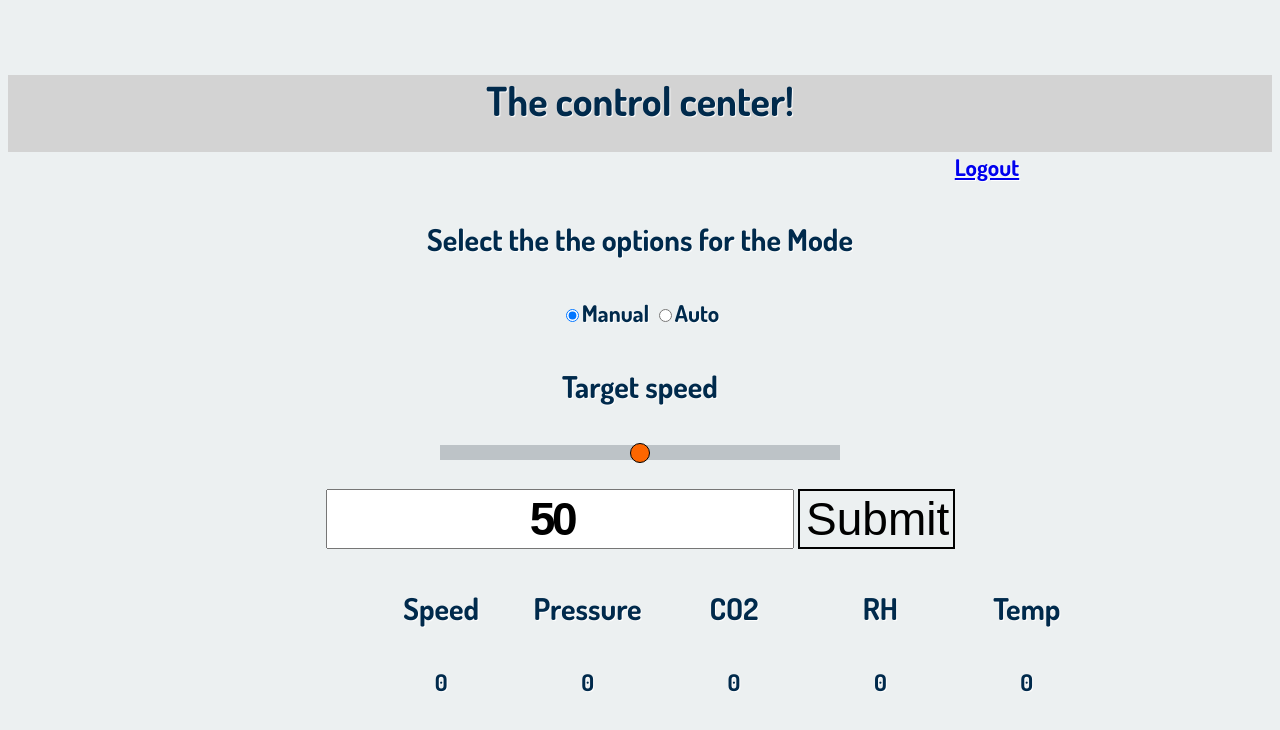
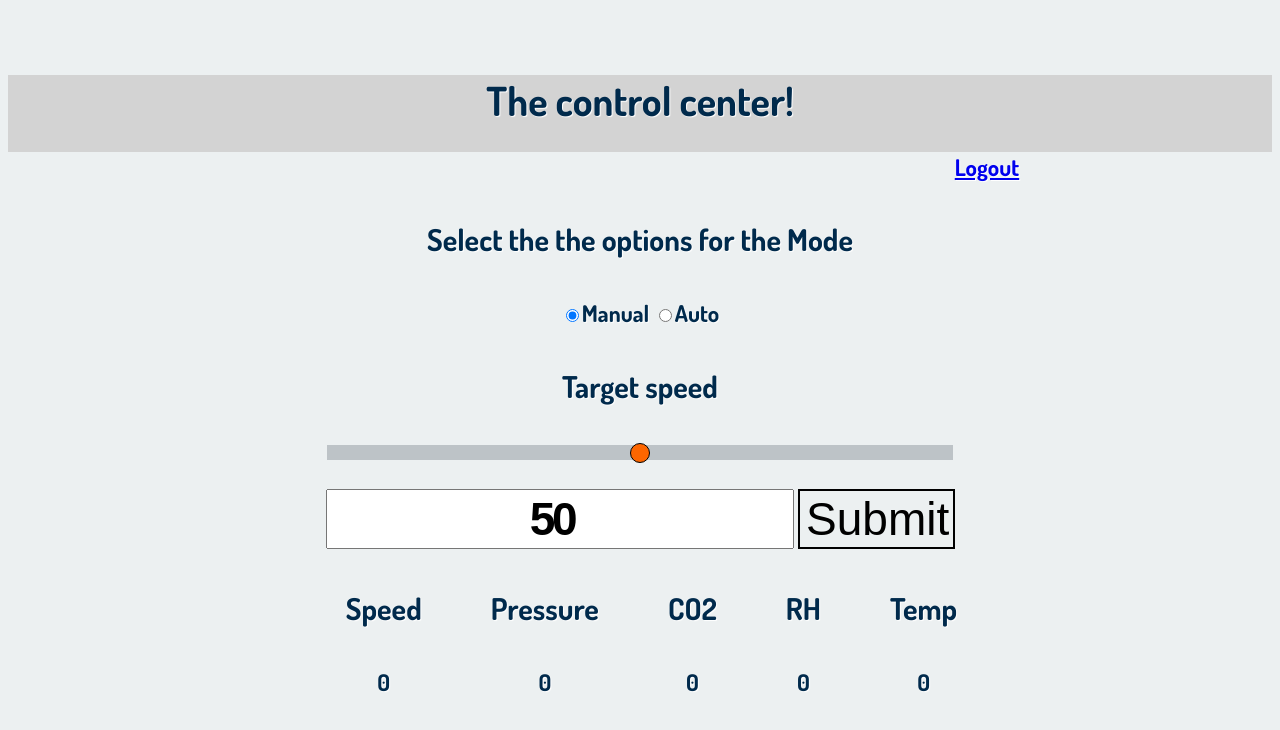
Before and after one commit to Mikooboy/ventilation, a website: page ventilation-UI/page.html in a window 1280 px wide. Shown: the top 730 px of the page. Drawn offline with nearby package versions, Linux system fonts and the light colour scheme; no server answers.

Commit message:
added ventilation.db A style sheet page has been added small changes for the style css almost ready

```diff
--- a/ventilation-UI/style/style.css
+++ b/ventilation-UI/style/style.css
@@ -16,6 +16,7 @@ h4{
 .upper{
 
     background-color:#ecf0f1;
+    justify-content: center;
 }
 .logout{
     float: right;
@@ -48,7 +49,7 @@ input[type="range"] {
     display: block;
     -webkit-appearance: none;
     background-color: #bdc3c7;
-    width: 30em;
+    width: 47em;
     height: 15px;
 
     margin: 0 auto;
@@ -92,44 +93,31 @@ input[type="range"]::-webkit-slider-thumb:active {
 .button:hover {
     background-color: #000;
     color: #fff;
-
-
 }
 
 
 .lower{
     background-color:#ecf0f1;
-    width: 100%;
-    text-align: center;
+    display: flex;
+    justify-content: center;
+
 }
 .speed{
-    margin-left: 370px;
-    width: 10%;
-    float: left;
+margin-left: 1em;
 }
 .pressure{
-    margin-left: 20px;
-    width: 10%;
-    float: left;
+    margin-left:  3em;
+}
+.co{
+    margin-left:  3em;
+
+}
+.rh{
+    margin-left:  3em;
 
 
 }
-.co{
-    margin-left: 20px;
-    width: 10%;
-    float: left
+.temp{
+    margin-left:  3em;
 
 }
-.rh{
-    margin-left: 20px;
-    width: 10%;
-    float: left;
-
-}
-.temp{
-    margin-left: 20px;
-    width: 10%;
-    float: left;
-
-
-}
```
